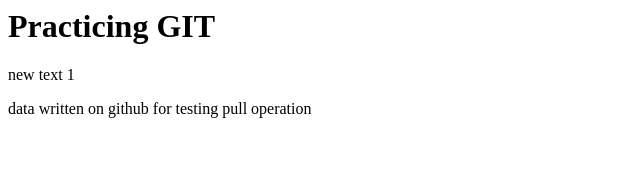
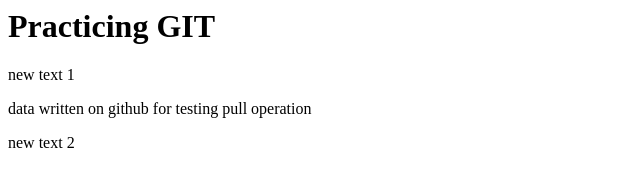
Before and after one commit to pritom31081993/git_rep, a plain HTML site: page index.html in a window 1280 px wide. Shown: the full height of the page, 0-640 px from the left. Drawn offline with Linux system fonts and the light colour scheme.

Commit message:
with new text 2

```diff
--- a/index.html
+++ b/index.html
@@ -7,5 +7,8 @@
         <p>
             data written on github for testing pull operation
         </p>
+        <p>
+            new text 2
+        </p>
     </body>
 </html>
```
